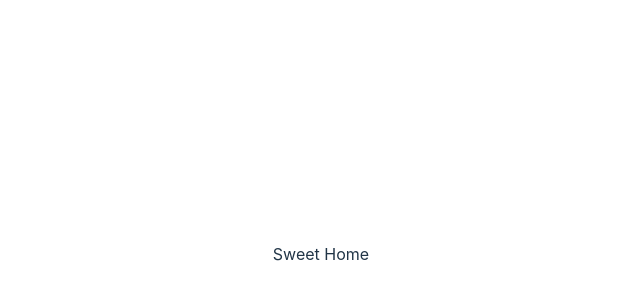
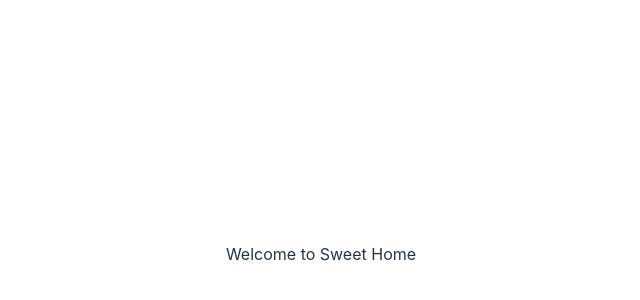
Before and after one commit to avatarCTRL/github-test-app, a React (Vite) app: page / in a window 1280 px wide. Shown: the part 146-446 px from the top of the page, without its empty margins (319-959 px from the left). Built offline with nearby package versions, Linux system fonts and the light colour scheme.

Commit message:
text changed

```diff
--- a/src/pages/home/index.tsx
+++ b/src/pages/home/index.tsx
@@ -1,5 +1,5 @@
 const Home = () => {
-  return <div>Sweet Home </div>;
+  return <div>Welcome to Sweet Home </div>;
 };
 
 export default Home;
```
